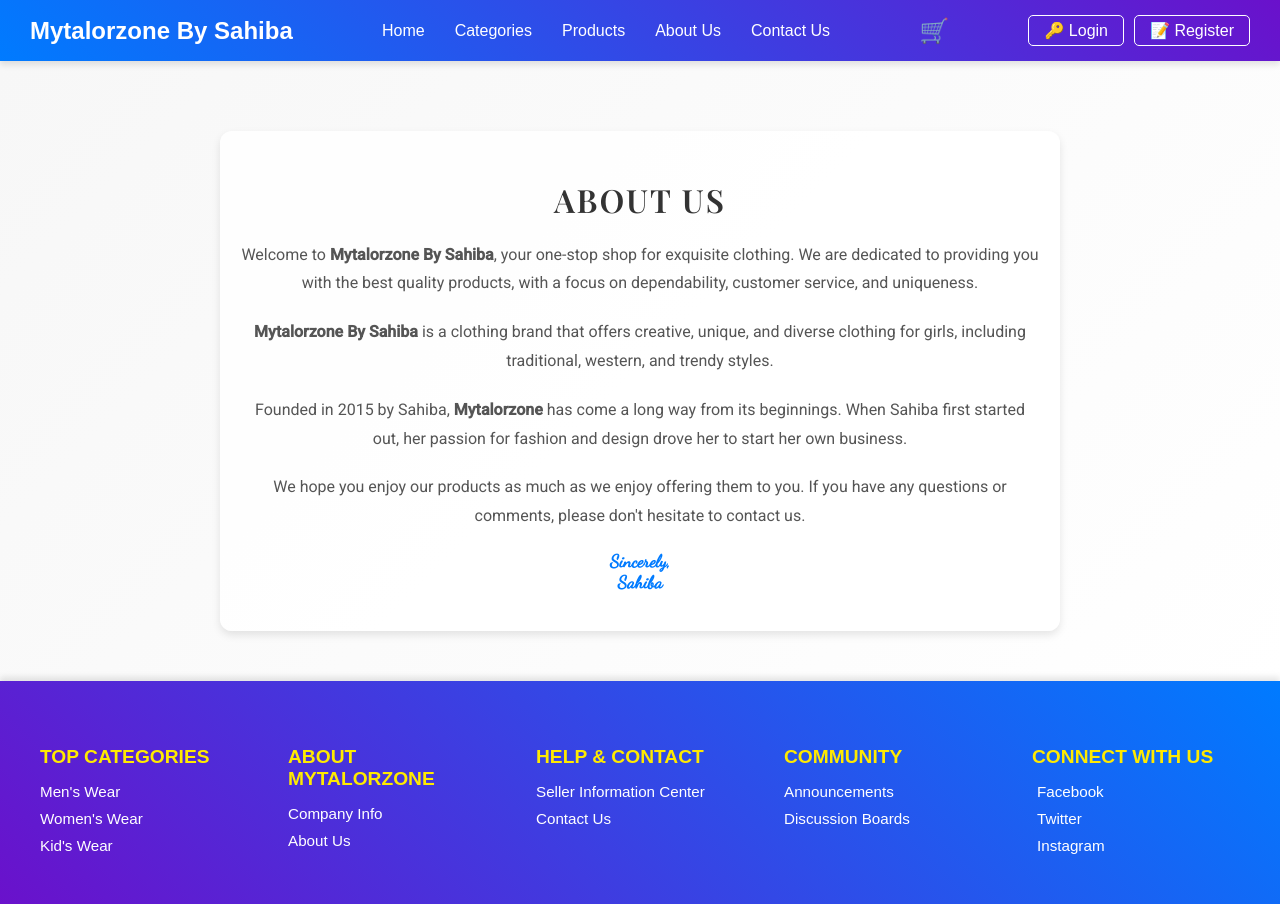
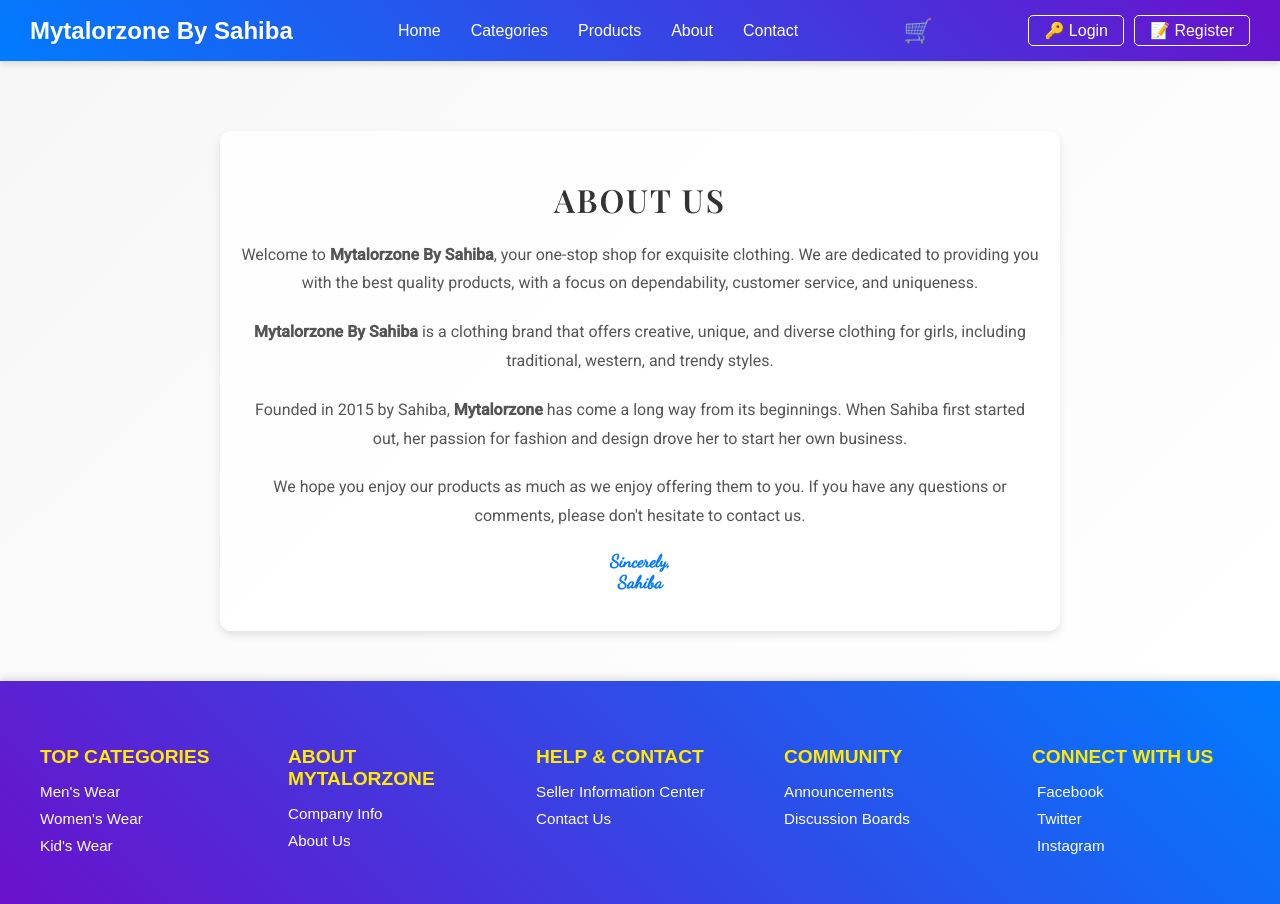
Before and after one commit to charan2r/e-commerce-site, a React (Create React App) app in the folder ecommercefrontend/: page /about in a window 1280 px wide. Built offline with nearby package versions, Linux system fonts and the light colour scheme.

Commit message:
more changes

```diff
--- a/ecommercefrontend/src/components/about.js
+++ b/ecommercefrontend/src/components/about.js
@@ -12,8 +12,8 @@ const About = () => {
             <li><a href="/">Home</a></li>
             <li><a href="/home#products">Categories</a></li>
             <li><a href="/products">Products</a></li>
-            <li><a href="/about">About Us</a></li>
-            <li><a href="/contact">Contact Us</a></li>
+            <li><a href="/about">About</a></li>
+            <li><a href="/contact">Contact</a></li>
           </ul>
         </nav>
         <div className="cart">🛒</div>
--- a/ecommercefrontend/src/components/cart.js
+++ b/ecommercefrontend/src/components/cart.js
@@ -10,7 +10,7 @@ const Cart = () => {
       try {
         const userId = localStorage.getItem('userId');
 
-        const response = await fetch('http://localhost:5000/cart/get-cart', {
+        const response = await fetch('https://ecommercebackend-02c1173a604e.herokuapp.com/cart/get-cart', {
           method: 'POST',
           headers: {
             'Content-Type': 'application/json',
@@ -35,7 +35,7 @@ const Cart = () => {
   const handleQuantityChange = async (productId, operation) => {
     try {
       const userId = localStorage.getItem('userId');
-      const response = await fetch('http://localhost:5000/cart/update-quantity', {
+      const response = await fetch('https://ecommercebackend-02c1173a604e.herokuapp.com/cart/update-quantity', {
         method: 'PUT',
         headers: {
           'Content-Type': 'application/json',
@@ -57,7 +57,7 @@ const Cart = () => {
   const handleDelete = async (productId) => {
     try {
       const userId = localStorage.getItem('userId');
-      const response = await fetch('http://localhost:5000/cart/delete-items', {
+      const response = await fetch('https://ecommercebackend-02c1173a604e.herokuapp.com/cart/delete-items', {
         method: 'POST',
         headers: {
           'Content-Type': 'application/json',
--- a/ecommercefrontend/src/components/contact.js
+++ b/ecommercefrontend/src/components/contact.js
@@ -12,8 +12,8 @@ const Contact = () => {
             <li><a href="/">Home</a></li>
             <li><a href="/home#products">Categories</a></li>
             <li><a href="/products">Products</a></li>
-            <li><a href="/about">About Us</a></li>
-            <li><a href="/contact">Contact Us</a></li>
+            <li><a href="/about">About</a></li>
+            <li><a href="/contact">Contact</a></li>
           </ul>
         </nav>
         <div className="cart">🛒</div>
```
